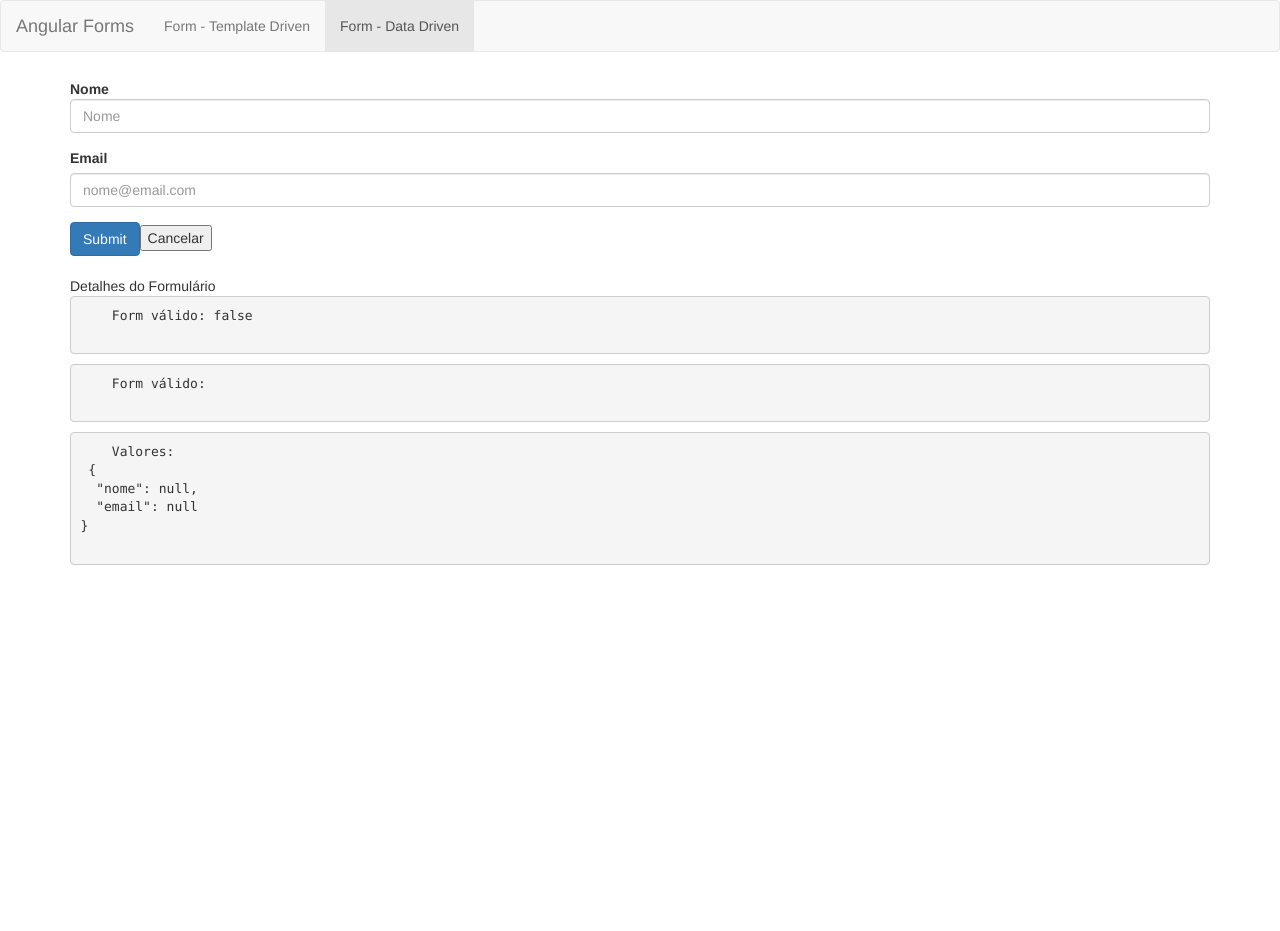
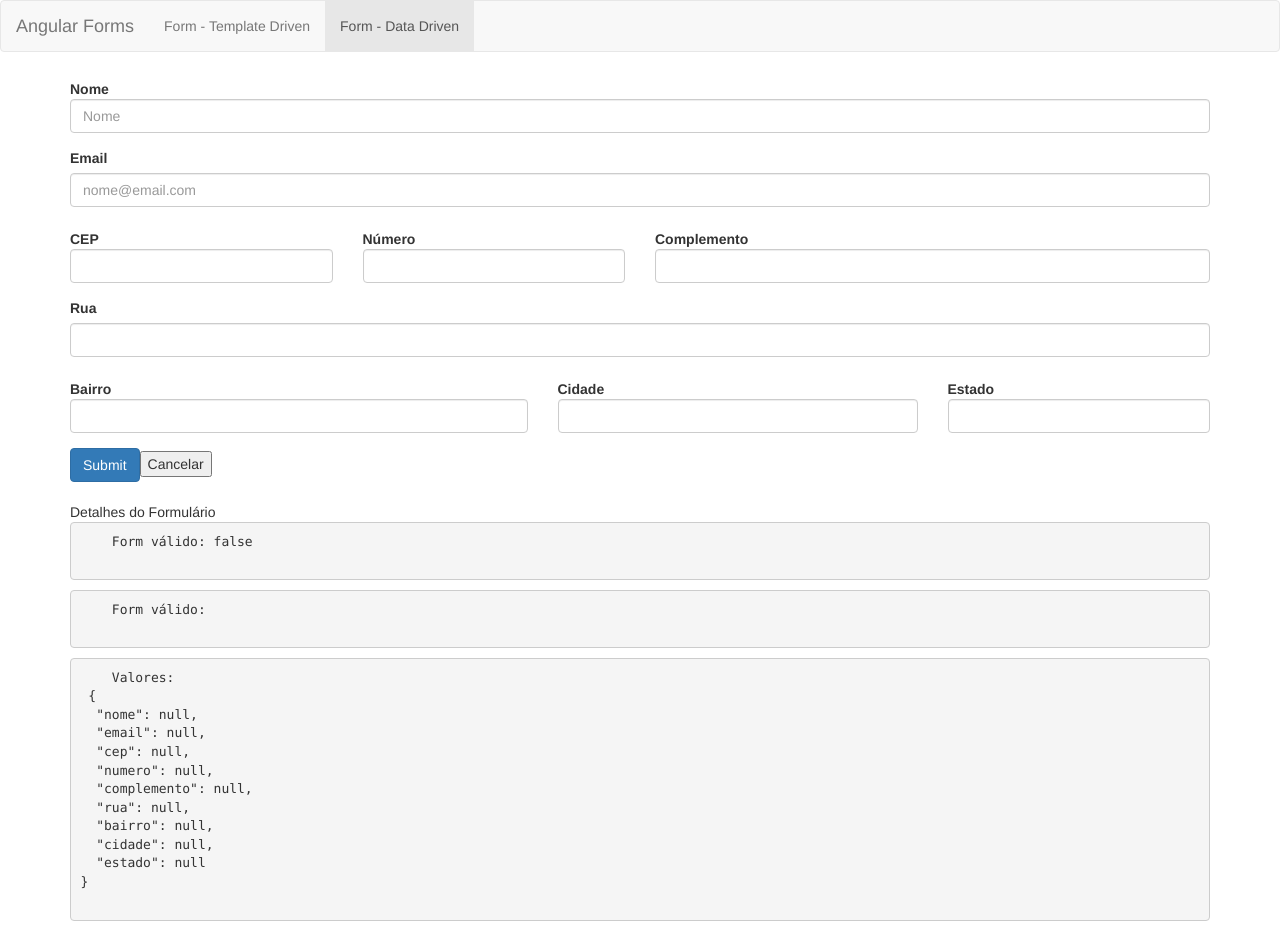
Before and after one commit to angelovlima/Formul-rios-Template-Driven-, an Angular app: page /dataForm in a window 1280 px wide. Before the commit the page ends 800 px from the top, so only its background shows below. Built offline with nearby package versions, Linux system fonts and the light colour scheme.

Commit message:
Formulário Base

```diff
--- a/src/app/data-form/data-form.component.html
+++ b/src/app/data-form/data-form.component.html
@@ -33,6 +33,92 @@
 
   </div>
 
+  <div>
+
+    <div class="form-group">
+
+      <div class="col-md-3" [ngClass]="aplicaCssErro('cep')">
+
+        <label for="cep" class="control-label">CEP</label>
+        <input type="text" class="form-control" formControlName="cep" id="cep">
+
+        <app-campo-control-erro [mostrarErro]="verificaValidTouched('cep')" msgErro="CEP é obrigatório.">
+        </app-campo-control-erro>
+
+
+
+      </div>
+
+      <div class="col-md-3" [ngClass]="aplicaCssErro('numero')">
+
+        <label for="numero" class="control-label">Número</label>
+        <input type="text" class="form-control" formControlName="numero" id="numero">
+
+        <app-campo-control-erro [mostrarErro]="verificaValidTouched('numero')" msgErro="Número é obrigatório.">
+        </app-campo-control-erro>
+
+      </div>
+
+      <div class="col-md-6">
+
+        <label for="complemento" class="control-label">Complemento</label>
+        <input type="text" class="form-control" formControlName="complemento" id="complemento">
+
+      </div>
+
+    </div>
+
+    <div class="form-group" [ngClass]="aplicaCssErro('rua')">
+
+      <div class="col-sm-12">
+        <label for="rua">Rua</label>
+      </div>
+
+      <div class="col-sm-12">
+        <input type="rua" class="form-control" formControlName="rua" id="rua">
+
+        <app-campo-control-erro [mostrarErro]="verificaValidTouched('rua')" msgErro="Rua é obrigatório.">
+        </app-campo-control-erro>
+
+      </div>
+
+    </div>
+
+    <div class="form-group">
+
+      <div class="col-md-5" [ngClass]="aplicaCssErro('bairro')">
+
+        <label for="bairro" class="control-label">Bairro</label>
+        <input type="text" class="form-control" formControlName="bairro" id="bairro">
+
+        <app-campo-control-erro [mostrarErro]="verificaValidTouched('bairro')" msgErro="Bairro é obrigatório.">
+        </app-campo-control-erro>
+
+      </div>
+
+      <div class="col-md-4" [ngClass]="aplicaCssErro('cidade')">
+
+        <label for="cidade" class="control-label">Cidade</label>
+        <input type="text" class="form-control" formControlName="cidade" id="cidade">
+
+        <app-campo-control-erro [mostrarErro]="verificaValidTouched('cidade')" msgErro="Cidade é obrigatório.">
+        </app-campo-control-erro>
+
+      </div>
+
+      <div class="col-md-3" [ngClass]="aplicaCssErro('estado')">
+
+        <label for="estado" class="control-label">Estado</label>
+        <input type="text" class="form-control" formControlName="estado" id="estado">
+
+        <app-campo-control-erro [mostrarErro]="verificaValidTouched('estado')" msgErro="Estado é obrigatório.">
+        </app-campo-control-erro>
+
+      </div>
+
+    </div>
+  </div>
+
 
 
   <button type="submit" class="btn btn-primary">Submit</button>
--- a/src/app/data-form/data-form.component.ts
+++ b/src/app/data-form/data-form.component.ts
@@ -13,7 +13,8 @@
 
   constructor(
     private formBuilder: FormBuilder,
-    private http: HttpClient
+    private http: HttpClient,
+
     ) { }
 
   ngOnInit() {
@@ -26,6 +27,13 @@
     this.formulario = this.formBuilder.group({
       nome: [null, [Validators.required, Validators.minLength(3), Validators.maxLength(35)]],
       email: [null, [Validators.required, Validators.email]],
+      cep: [null, Validators.required],
+      numero: [null, Validators.required],
+      complemento: [null],
+      rua: [null, Validators.required],
+      bairro: [null, Validators.required],
+      cidade: [null, Validators.required],
+      estado: [null, Validators.required],
     });
 
   }
@@ -49,14 +57,14 @@
     this.formulario.reset();
   }
 
-  aplicaCssErro(campo){
+  aplicaCssErro(campo: string){
     return {
       'has-error': this.verificaValidTouched(campo),
       'has-feedback': this.verificaValidTouched(campo)
     }
   }
 
-  verificaValidTouched(campo){
+  verificaValidTouched(campo: string){
 
       return !this.formulario.get(campo).valid && this.formulario.get(campo).touched
   }
```
